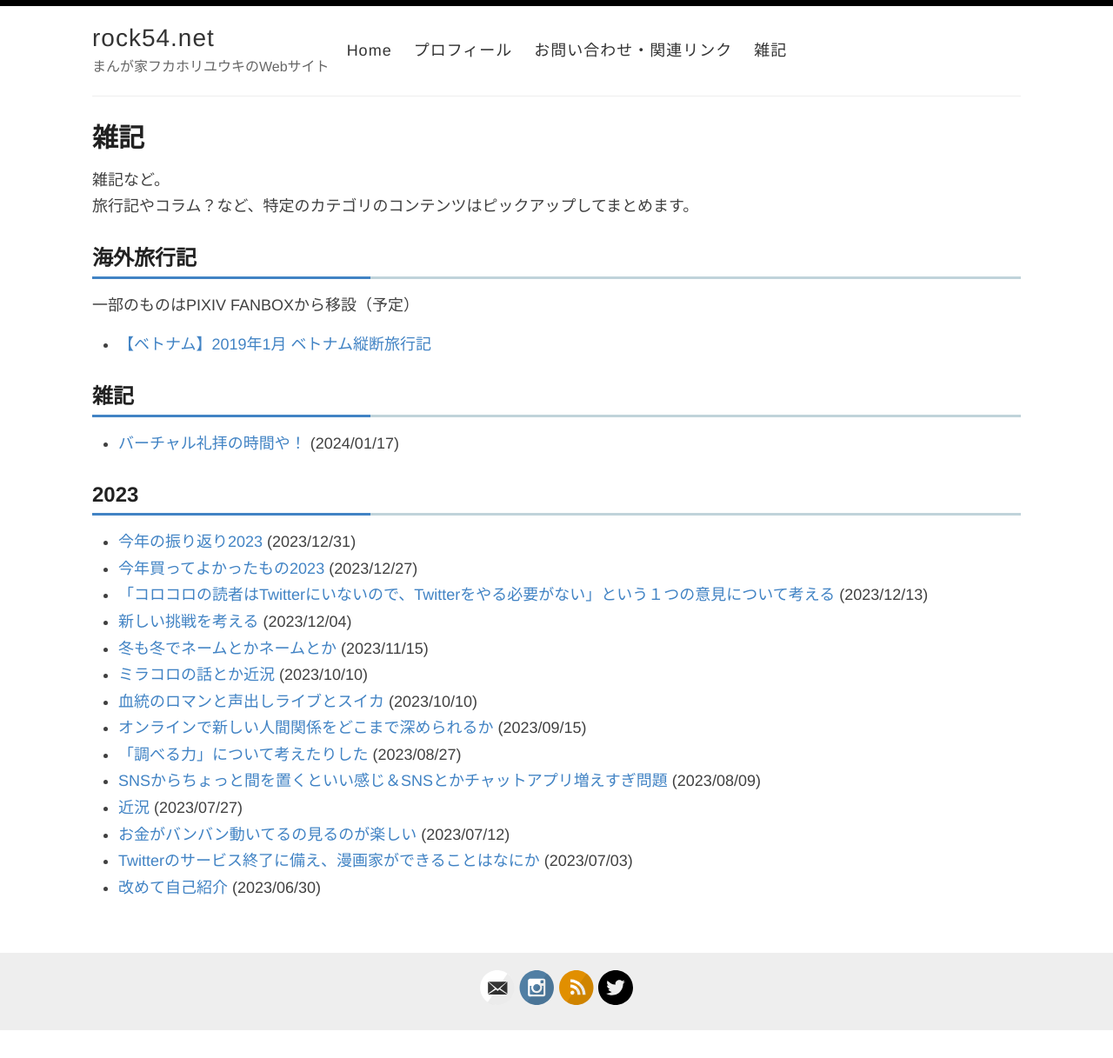
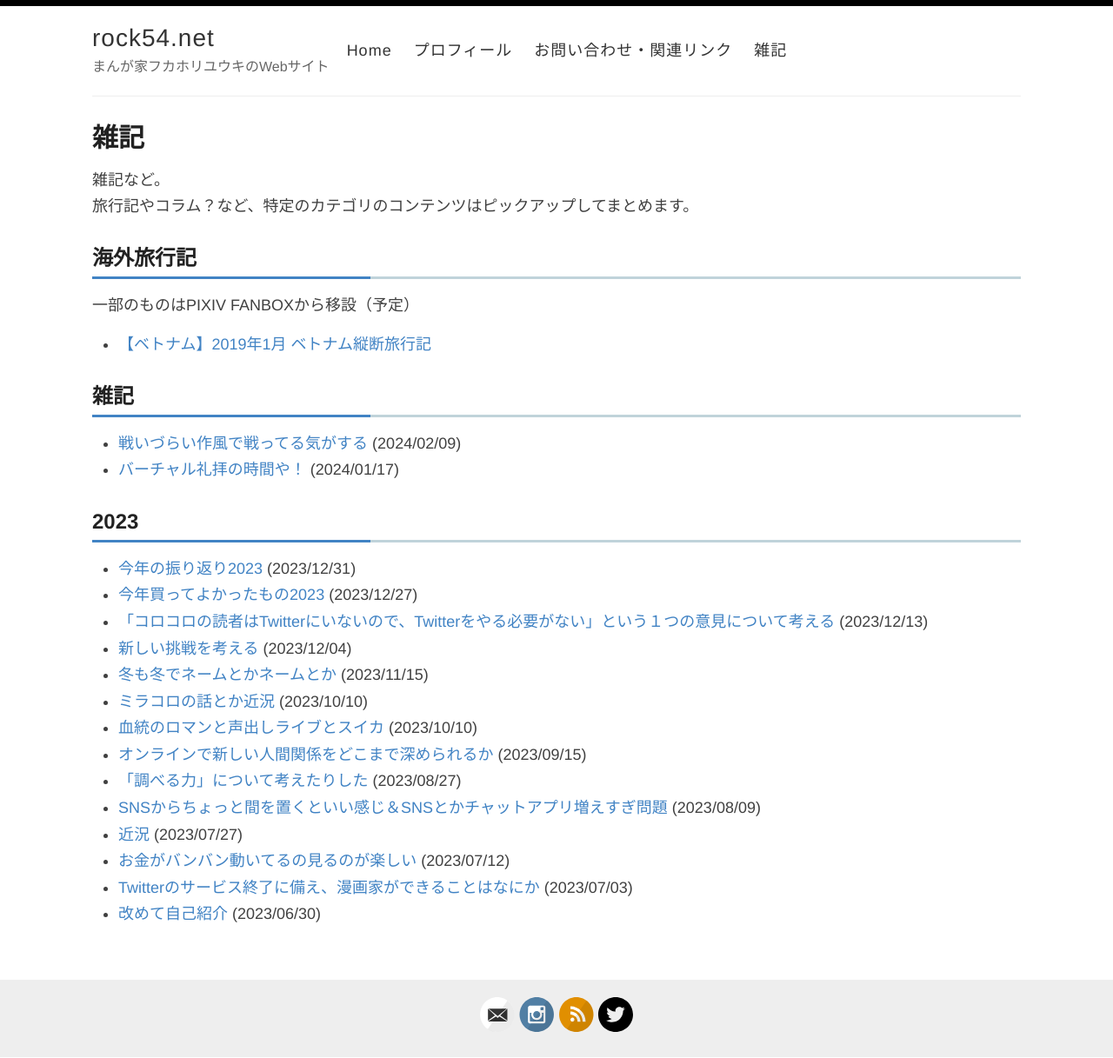
Before and after one commit to fukahorock/rock54main, a Jekyll site: the page built from notes.md, in a window 1280 px wide. Shown: the whole page at 87% size. Built offline with Jekyll 4.4.1, drawn with Linux system fonts in a browser that asks for light colours; before the commit the page ends 1186 px from its top, so only the background shows below that.

Commit message:
add notes

```diff
--- a/_posts/draft.md
+++ b/_posts/2024-02-09-note.md
@@ -1,8 +1,8 @@
 ---
 title: "戦いづらい作風で戦ってる気がする"
 layout: post
-date: 2024-01-17
-permalink: /notes/2024-01-17.html
+date: 2024-02-09
+permalink: /notes/2024-02-09.html
 ---
 
 ミラコロコンペ出したりしてるんですが、例によって「好きな人は好きだし嫌いな人は嫌い」みたいな作風なんで、
@@ -38,8 +38,11 @@
 これも実は審査員で左右される点がすごくあって、挑戦的なことを評価する人もいれば、悪い言い方をすると保守的な人もいます。
 ジャンプとか今流行りのアニメだとかそういうところでやってる題材はアリなんですが、青年誌とか大人向けにありがちな題材はちょっと遠すぎるということで、ここも自分がちょっと苦労しているところですねえ。
 
+### 5.継続できるか
+一応読み切りですけど、続けるとなったときにどれくらいネタが出せるかどうかもちょっとあるかも？
 
-### 5.商業的に発展しやすいかどうか（？）
+
+### 6.商業的に発展しやすいかどうか（？）
 今コロコロでウケてるオリジナル作品の一部はYoutubeパワーなどがあったりして、
 まんが以外にも展開できそうな要素があるかどうかというのも大事そうなんですが、乗っているものを見る限りはそんなに重視されていないっぽい。
 それより作者の知名度がバチクソ高くて、インフルエンサーが宣伝してくれるとかそういうほうがまだ有効そうな気がします。
```
